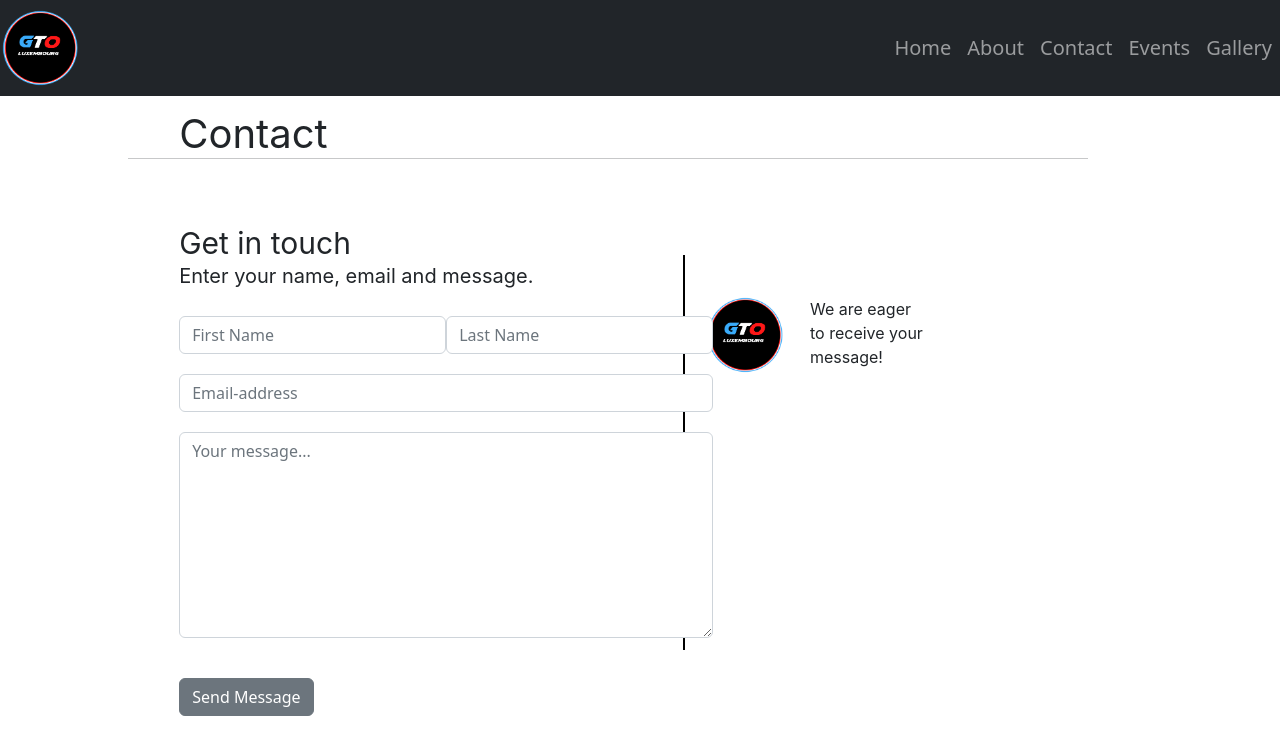
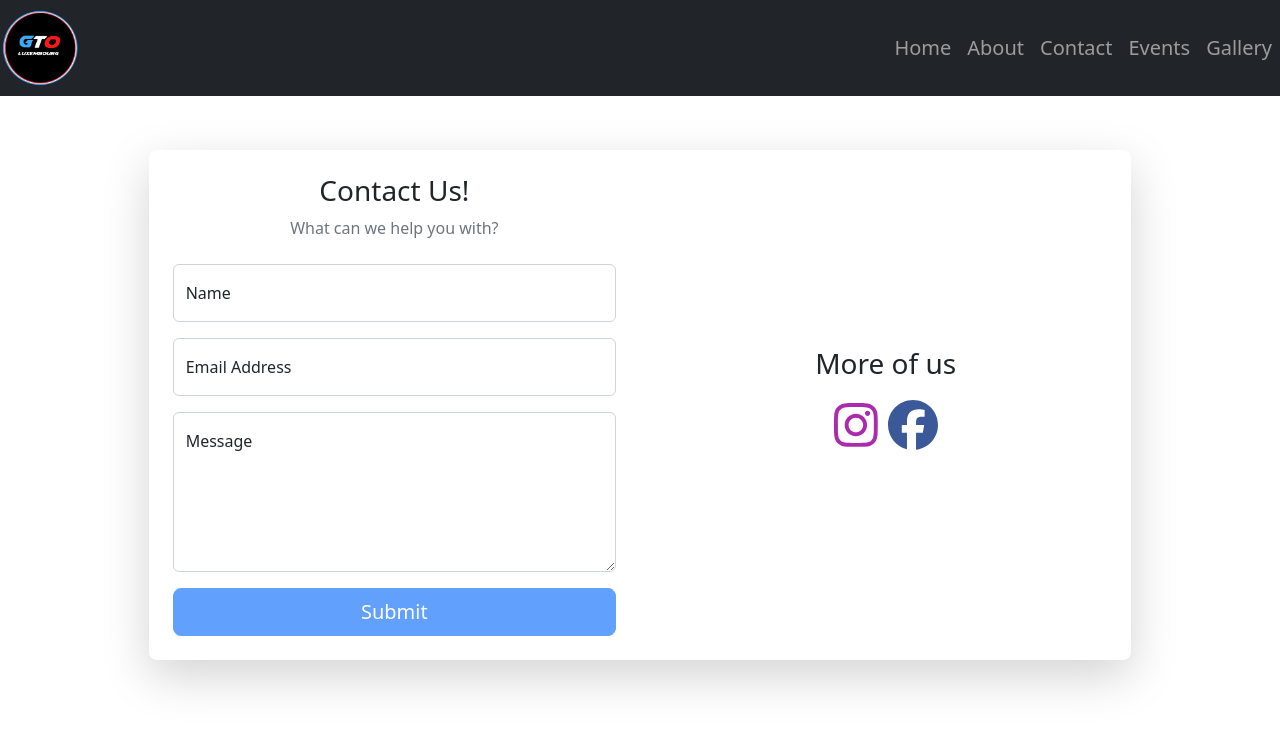
Before and after one commit to kinglouie-fm/gto_website, a Vue app: page /contact in a window 1280 px wide. Shown: the top 754 px of the page. Built offline with nearby package versions, Linux system fonts and the light colour scheme.

Commit message:
updated contact form and inserted social media icons

```diff
--- a/package.json
+++ b/package.json
@@ -8,6 +8,10 @@
     "preview": "vite preview"
   },
   "dependencies": {
+    "@fortawesome/fontawesome-svg-core": "^6.2.1",
+    "@fortawesome/free-brands-svg-icons": "^6.2.1",
+    "@fortawesome/free-solid-svg-icons": "^6.2.1",
+    "@fortawesome/vue-fontawesome": "^3.0.2",
     "bootstrap": "^5.2.3",
     "jquery": "^3.6.3",
     "vue": "^3.2.45",
--- a/src/components/About.vue
+++ b/src/components/About.vue
@@ -33,34 +33,34 @@
                         name="Max Mannes" frontmsg="Vice President"
                         backmsg="Lorem ipsum dolor sit amet, consectetur adipiscing elit. Nam aliquam elementum quam, non tincidunt nunc tristique blandit. Praesent sed neque at ante lacinia congue. Praesent vulputate consectetur lorem id vulputate."/>
                     <TeamMember
-                        name="Dylan Pereira" frontmsg="bla"
+                        name="Jeff Nosbusch" frontmsg="Secretary"
                         backmsg="Lorem ipsum dolor sit amet, consectetur adipiscing elit. Nam aliquam elementum quam, non tincidunt nunc tristique blandit. Praesent sed neque at ante lacinia congue. Praesent vulputate consectetur lorem id vulputate."/>
                     <TeamMember
-                        name="Gilles Declerq" frontmsg="bla"
+                        name="Ben Steimens" frontmsg="Always part of the team"
                         backmsg="Lorem ipsum dolor sit amet, consectetur adipiscing elit. Nam aliquam elementum quam, non tincidunt nunc tristique blandit. Praesent sed neque at ante lacinia congue. Praesent vulputate consectetur lorem id vulputate."/>
                     <TeamMember
-                        name="Ben Thillen" frontmsg="bla"
+                        name="Gilles Declerq" frontmsg="Law Futzi"
                         backmsg="Lorem ipsum dolor sit amet, consectetur adipiscing elit. Nam aliquam elementum quam, non tincidunt nunc tristique blandit. Praesent sed neque at ante lacinia congue. Praesent vulputate consectetur lorem id vulputate."/>
                     <TeamMember
-                        name="Mika Wilmes" frontmsg="bla"
+                        name="Ben Thillen" frontmsg="Webmaster & Social Media Manager"
                         backmsg="Lorem ipsum dolor sit amet, consectetur adipiscing elit. Nam aliquam elementum quam, non tincidunt nunc tristique blandit. Praesent sed neque at ante lacinia congue. Praesent vulputate consectetur lorem id vulputate."/>
                     <TeamMember
-                        name="Tom Lekl" frontmsg="bla"
+                        name="Mika Wilmes" frontmsg="Treasurer"
                         backmsg="Lorem ipsum dolor sit amet, consectetur adipiscing elit. Nam aliquam elementum quam, non tincidunt nunc tristique blandit. Praesent sed neque at ante lacinia congue. Praesent vulputate consectetur lorem id vulputate."/>
                     <TeamMember
-                        name="Jona Leuck" frontmsg="bla"
+                        name="Jona Leuck" frontmsg="Organization"
                         backmsg="Lorem ipsum dolor sit amet, consectetur adipiscing elit. Nam aliquam elementum quam, non tincidunt nunc tristique blandit. Praesent sed neque at ante lacinia congue. Praesent vulputate consectetur lorem id vulputate."/>
                     <TeamMember
-                        name="Noah Leuck" frontmsg="bla"
+                        name="Noah Leuck" frontmsg="Organization"
                         backmsg="Lorem ipsum dolor sit amet, consectetur adipiscing elit. Nam aliquam elementum quam, non tincidunt nunc tristique blandit. Praesent sed neque at ante lacinia congue. Praesent vulputate consectetur lorem id vulputate."/>
                     <TeamMember
-                        name="Ben Steimens" frontmsg="bla"
+                        name="Tom Lekl" frontmsg="Organization"
                         backmsg="Lorem ipsum dolor sit amet, consectetur adipiscing elit. Nam aliquam elementum quam, non tincidunt nunc tristique blandit. Praesent sed neque at ante lacinia congue. Praesent vulputate consectetur lorem id vulputate."/>
                     <TeamMember
-                        name="Jeff Nosbusch" frontmsg="bla"
+                        name="Dylan Pereira" frontmsg="Sponsor"
                         backmsg="Lorem ipsum dolor sit amet, consectetur adipiscing elit. Nam aliquam elementum quam, non tincidunt nunc tristique blandit. Praesent sed neque at ante lacinia congue. Praesent vulputate consectetur lorem id vulputate."/>
                     <TeamMember
-                        name="Dave Feiereisen" frontmsg="bla"
+                        name="Dave Feiereisen" frontmsg="Nichtsnutz"
                         backmsg="Lorem ipsum dolor sit amet, consectetur adipiscing elit. Nam aliquam elementum quam, non tincidunt nunc tristique blandit. Praesent sed neque at ante lacinia congue. Praesent vulputate consectetur lorem id vulputate."/>
                 </div>
             </div>
--- a/src/components/Contact.vue
+++ b/src/components/Contact.vue
@@ -1,130 +1,89 @@
 <template>
-    <div>
-        <h3 class="title">
-            Contact
-        </h3>
-        <hr />
+<div class="container-fluid px-5 my-5">
+  <div class="row justify-content-center">
+    <div class="col-xl-10">
+      <div class="card border-0 rounded-3 shadow-lg overflow-hidden">
+        <div class="card-body p-0">
+          <div class="row g-0 align-items-center">
+            <div class="col-sm-6 p-4">
+              <div class="text-center">
+                <div class="h3 fw-light">Contact Us!</div>
+                <p class="mb-4 text-muted">What can we help you with?</p>
               </div>
-    <section>
-        <h3 class="subtitle">
-            Get in touch
-        </h3>
-        <p class="instruction">
-            Enter your name, email and message.
-        </p>
-        <form id="contactform" method="post" action="">
-            <div class="name">
-                <input type="text" class="form-control" id="firstname" placeholder="First Name" required>
-                <input type="text" class="form-control" id="lastname" placeholder="Last Name" required>
+
+              <form id="contactForm" data-sb-form-api-token="API_TOKEN">
+
+                <!-- Name Input -->
+                <div class="form-floating mb-3">
+                  <input class="form-control" id="name" type="text" placeholder="Name" data-sb-validations="required" />
+                  <label for="name">Name</label>
+                  <div class="invalid-feedback" data-sb-feedback="name:required">Name is required.</div>
                 </div>
-            <div class="email">
-                <input type="email" class="form-control" id="email" placeholder="Email-address" required>
+
+                <!-- Email Input -->
+                <div class="form-floating mb-3">
+                  <input class="form-control" id="emailAddress" type="email" placeholder="Email Address" data-sb-validations="required,email" />
+                  <label for="emailAddress">Email Address</label>
+                  <div class="invalid-feedback" data-sb-feedback="emailAddress:required">Email Address is required.</div>
+                  <div class="invalid-feedback" data-sb-feedback="emailAddress:email">Email Address Email is not valid.</div>
                 </div>
-            <div class="message">
-                <textarea id="message" class="form-control" rows="8" maxlength="3000" placeholder="Your message..." required></textarea>
+
+                <!-- Message Input -->
+                <div class="form-floating mb-3">
+                  <textarea class="form-control" id="message" type="text" placeholder="Message" style="height: 10rem;" data-sb-validations="required"></textarea>
+                  <label for="message">Message</label>
+                  <div class="invalid-feedback" data-sb-feedback="message:required">Message is required.</div>
                 </div>
-            <div class="submit">
-                <button type="submit" class="btn btn-secondary" id="submit">Send Message</button>
+
+                <!-- Submit success message -->
+                <div class="d-none" id="submitSuccessMessage">
+                  <div class="text-center mb-3">
+                    <div class="fw-bolder">Form submission successful!</div>
+                    <p>To activate this form, sign up at</p>
+                    <a href="https://startbootstrap.com/solution/contact-forms">https://startbootstrap.com/solution/contact-forms</a>
+                  </div>
+                </div>
+
+                <!-- Submit error message -->
+                <div class="d-none" id="submitErrorMessage">
+                  <div class="text-center text-danger mb-3">Error sending message!</div>
+                </div>
+
+                <!-- Submit button -->
+                <div class="d-grid">
+                  <button class="btn btn-primary btn-lg disabled" id="submitButton" type="submit">Submit</button>
                 </div>
               </form>
-    </section>
-    <aside>
-        <div class="aside">
-            <div class="asidebox">
-                <span class="asideicon">
-                    <img alt="GTO logo" class="logo" src="../assets/GTO_round.png"/>
-                </span>
-                <p class="asidetext">
-                    We are eager to receive your message!
-                </p>
+              <!-- End of contact form -->
+            </div>
+            <div class="col-sm-6 p-4 d-none d-sm-block aside-text">
+                <div class="text-center">
+                    <div class="h3 fw-light">More of us</div>
+                    <!-- Instagram -->
+                    <a style="color: #ac2bac;" href="https://www.instagram.com/gto.lu/" target=”_blank” role="button">
+                        <fa :icon="['fab', 'instagram']" />
+                    </a>
+                    <!-- Facebook -->
+                    <a style="color: #3b5998;" href="https://www.facebook.com/GTOLuxembourg" target=”_blank” role="button">
+                        <fa :icon="['fab', 'facebook']" />
+                    </a>
+
                 </div>
             </div>
-    </aside>
+          </div>
+        </div>
+      </div>
+    </div>
+  </div>
+</div>
 </template>
 
 <style scoped>
-    h3, p{
-        font-family: "Inter", sans-serif;
-        font-weight: 400;
+.my-5 {
+    margin-top: 150px !important;
 }
-
-    hr {
-        margin-top: 0px;
-        margin-left: 10%;
-        width: 75%;
-    }
-
-    section {
-        position: absolute;
-        margin-left: 14%;
-    }
-
-    .title {
-        margin-top: 110px;
-        margin-bottom: 0px;
-        margin-left: 14%;
-        font-size: 40px;
-    }
-
-    .subtitle{
-        margin-top: 50px;
-        margin-bottom: 0px;
-        /* margin-left: 14%; */
-        font-size: 30px;
-    }
-
-    .instruction {
-        font-size: 20px;
-        /* margin-left: 14%; */
-    }
-
-    #contactform {
-        /* margin-left: 14%; */
-        margin-top: 25px;
-    }
-
-    .name, #email, #message, #submit {
-        margin: 20px 20px 20px 0px ;
-    }
-
-    .name {
-        width: 100%;
-        display: flex;
-        justify-content: space-around;
-    }
-
-    .email, .message {
-        width: 100%;
-    }
-
-    aside {
-        float: right;
-    }
-
-    .aside {
-        border-color: black;
-        margin-top: 80px;
-        margin-right: 350px;
-    }
-
-    /* .asidebox {
-        border-left: 2px solid black;
-        padding-top: 50px;
-        padding-left: 20px;
-        padding-bottom: 350px;
-    } */
-
-    .asidebox {
-        border-left: 2px solid black;
-        padding-top: 40px;
-        padding-left: 20px;
-        padding-bottom: 275px;
-    }
-
-    .asidetext {
-        float: right;
-        width: 120px;
-        margin-left: 25px;
-        margin-top: 2px;
+a {
+    padding: 5px;
+    font-size: 50px;
 }
 </style>
--- a/src/main.js
+++ b/src/main.js
@@ -2,13 +2,21 @@ import { createApp } from 'vue'
 import App from './App.vue'
 import router from './router'
 
+// IMPORT bootstrap
 import 'bootstrap/dist/css/bootstrap.css'
-// import './assets/main.css'
+
+// IMPORT social media icons with font-awesome
+import { library } from '@fortawesome/fontawesome-svg-core'
+import { faFacebook, faInstagram} from '@fortawesome/free-brands-svg-icons'
+import { FontAwesomeIcon } from '@fortawesome/vue-fontawesome'
+
+// ADD imported icons to library.
+library.add(faFacebook, faInstagram)
 
 const app = createApp(App)
-
 app.use(router)
-
 app.mount('#app')
+// RENDER icons properlu
+app.component('fa', FontAwesomeIcon)
 
 import 'bootstrap/dist/js/bootstrap.js'
```
Also changed, not shown: 1 other file (tests, documents, lock files or other folders). Lines whose indentation alone changed are shown as unchanged.
